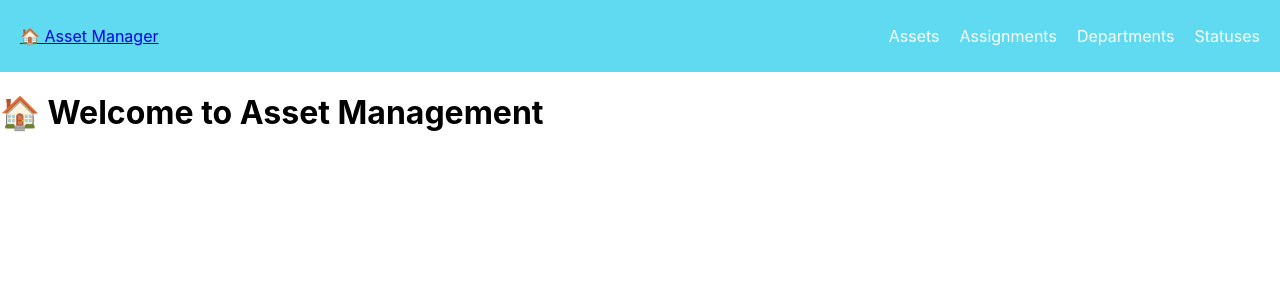
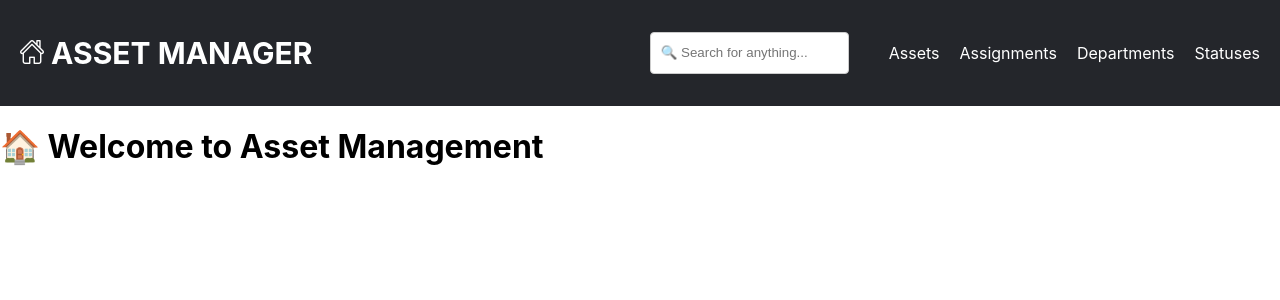
Before and after one commit to thangle300403/codex7up_asset_management, a React (Create React App) app in the folder FE/: page / in a window 1280 px wide. Shown: the top 300 px of the page. Built offline with nearby package versions, Linux system fonts and the light colour scheme.

Commit message:
update Navbar, add search bar

```diff
--- a/FE/src/component/Header.css
+++ b/FE/src/component/Header.css
@@ -1,5 +1,5 @@
 .header {
-  background-color: #5fdaf0;
+  background-color: #24262B;
   padding: 10px 20px;
   color: white;
 }
--- a/FE/src/component/Header.jsx
+++ b/FE/src/component/Header.jsx
@@ -6,10 +6,26 @@ import "./Header.css";
 const Header = () => {
   return (
     <header className="header">
-      <nav className="navbar">
+      <nav className="navbar" style={{ display: "flex", justifyContent: "space-between", alignItems: "center" }}>
         <div className="navbar-brand">
-          <Link to="/">🏠 Asset Manager</Link>
+          <h1 style={{fontSize: "30px"}}><Link to="/"  style={{color: "white", textDecoration: "none", fontWeight: "bold"}} ><img src="/home.png" style={{fontSize: "30"}}/> ASSET MANAGER</Link></h1>
         </div>
+
+        <div className="navbar-right" style={{ display: "flex", alignItems: "center", Width: "100%"}}>
+          <input
+            type="text"
+            placeholder="🔍 Search for anything..."
+            value={""}
+            onChange={(e) => {}}
+            style={{
+              height: 40,
+              marginLeft: "10px",
+              padding: "0 10px",
+              borderRadius: "4px",
+              border: "1px solid #ccc",
+            }}
+          />
+
           <ul className="nav-links">
             <li>
               <NavLink to="/assets" activeClassName="active">
@@ -32,6 +48,7 @@ const Header = () => {
               </NavLink>
             </li>
           </ul>
+        </div>
       </nav>
     </header>
   );
```
Also changed, not shown: FE/src/component/box.jsx (added, +19 -0 lines), FE/public/home.png (added). Lines whose indentation alone changed are shown as unchanged.
